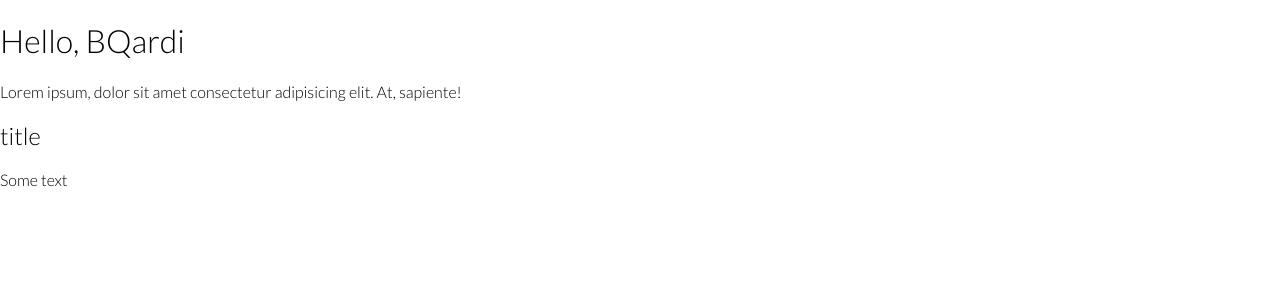
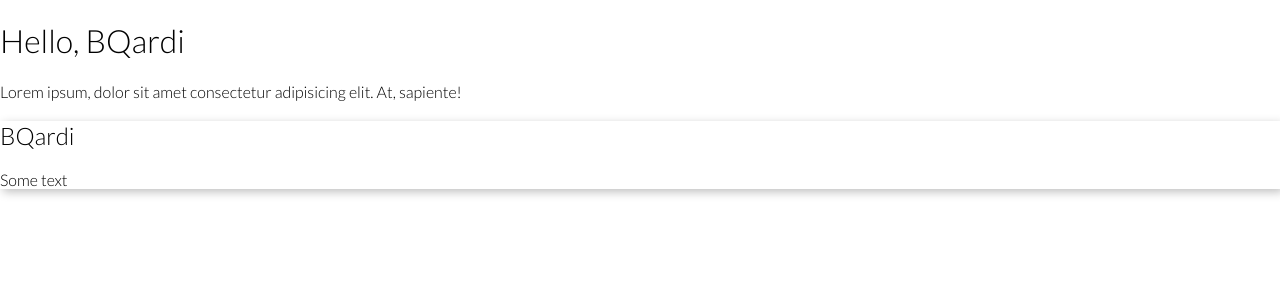
Before and after one commit to bqardi/react-portfolio, a React (Create React App) app: page / in a window 1280 px wide. Shown: the top 300 px of the page. Built offline with nearby package versions, Linux system fonts and the light colour scheme.

Commit message:
Initial commit

```diff
--- a/src/components/Card.js
+++ b/src/components/Card.js
@@ -3,7 +3,7 @@ import "./Card.scss";
 function Card({title}){
 	return (
 		<article className="Card">
-			<h1>title</h1>
+			<h1>{title}</h1>
 			<p>Some text</p>
 		</article>
 	);
--- a/src/components/Card.scss
+++ b/src/components/Card.scss
@@ -1,3 +1,4 @@
 .Card{
-
+	background-color: white;
+	box-shadow: 3px 3px 9px 0 rgba(0, 0, 0, 0.25);
 }
```
